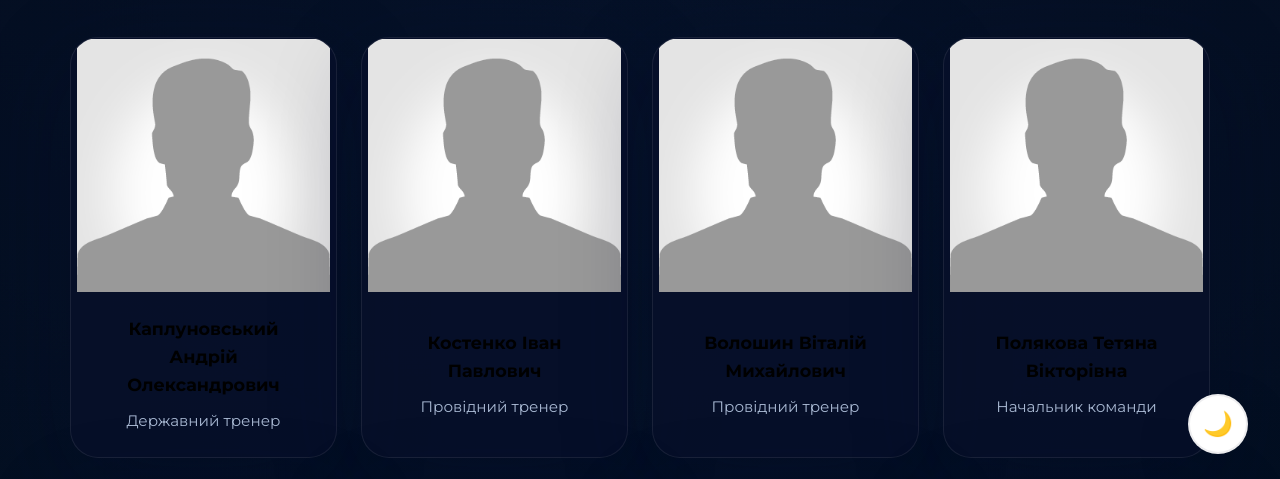
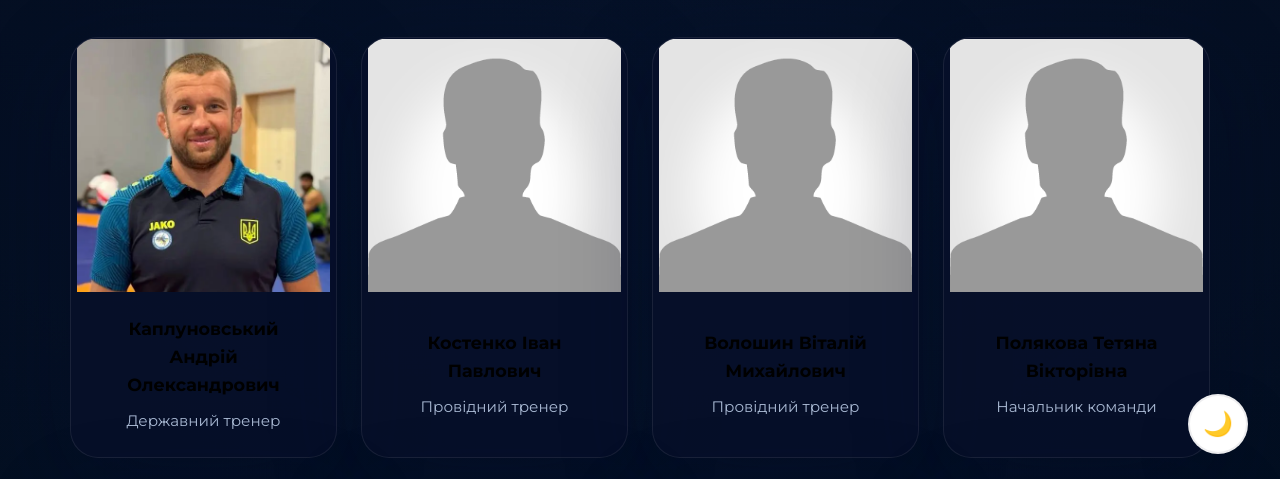
Before and after one commit to iegor4ik/fgrbusite, a website: page Frontend/nationalteam.html in a window 1280 px wide. Shown: the part 314-793 px from the top of the page. Drawn offline with Linux system fonts and the light colour scheme.

Commit message:
MiniChanges

```diff
--- a/Frontend/JS/nationalteam.js
+++ b/Frontend/JS/nationalteam.js
@@ -1,36 +1,4 @@
-// National Team page script: slider, cards, and modal interactions
-const leaders = [
-	{
-		id: 'leader-1',
-		role: 'Президент Асоціації спортивної боротьби ',
-		name: 'Сазонов Олег Юрійович',
-		image: "assets/images/oleg-sazonov.jpg",
-		dob: '1973-08-20',
-		appointed: '2018',
-		city: 'Кременчук',
-		description: 'Очолює федерацію та формує стратегію розвитку, підтримує молодіжні програми й підсилює міжнародні зв’язки.',
-	},
-	{
-		id: 'leader-2',
-		role: 'Перший віце-президент Федерації греко-римської боротьби',
-		name: 'Коваль Віталій Станіславович',
-		image: "assets/images/Vitaliy_Koval'.jpg",
-		dob: '1982-07-05',
-		appointed: '2018',
-		city: 'Рівне',
-		description: 'Керує напрямком спортивної підготовки та координує програму розвитку тренерського складу.',
-	},
-    {
-		id: 'leader-3',
-		role: 'Генеральний секретар Федерації греко-римської боротьби',
-		name: 'Каплуновський Андрій Олександрович',
-		image: "assets/images/photo_5206177327367263296_y.jpg",
-		dob: '',
-		appointed: '2018',
-		city: 'Харків',
-		description: 'Працює у координації підготовки національної збірної, взаємодії федерації з Міністерством молоді та спорту та організації міжнародних стартів.',
-	},
-];
+
 
 const coaches = [
 	{
@@ -189,7 +157,7 @@ const athletes = [
 ];
 
 const staffMembers = [
-	{ id: 'staff-1', role: 'Державний тренер', name: 'Каплуновський Андрій Олександрович', image: 'assets/images/No-photo-m.png', city: '', description: 'Державний тренер національної збірної.' },
+	{ id: 'staff-1', role: 'Державний тренер', name: 'Каплуновський Андрій Олександрович', image: 'assets/images/Kaplunovski.webp', city: '', description: 'Державний тренер національної збірної.' },
 	{ id: 'staff-2', role: 'Провідний тренер', name: 'Костенко Іван Павлович', image: 'assets/images/No-photo-m.png', city: '', description: 'Провідний тренер збірної.' },
 	{ id: 'staff-3', role: 'Провідний тренер', name: 'Волошин Віталій Михайлович', image: 'assets/images/No-photo-m.png', city: '', description: 'Провідний тренер збірної.' },
 	{ id: 'staff-4', role: 'Начальник команди', name: 'Полякова Тетяна Вікторівна', image: 'assets/images/No-photo-m.png', city: '', description: 'Начальник команди.' },
@@ -232,28 +200,28 @@ const teams = {
 	u23: {
 		coaches: [
 			{ id: 'coach-u23-1', role: 'Старший тренер', name: 'Армен Варданян', image: 'assets/images/vardanyan.jpg' },
-			{ id: 'coach-u23-2', role: 'Тренер', name: 'Тиміров', image: 'assets/images/No-photo-m.png' },
+			{ id: 'coach-u23-2', role: 'Старший тренер', name: 'Тиміров', image: 'assets/images/No-photo-m.png' },
 		],
 		athletes: buildDummyAthletes('u23')
 	},
 	u20: {
 		coaches: [
 			{ id: 'coach-u20-1', role: 'Старший тренер', name: 'Мягкий Євгеній', image: 'assets/images/No-photo-m.png' },
-			{ id: 'coach-u20-2', role: 'Тренер', name: 'Караєв Бутхус', image: 'assets/images/No-photo-m.png' },
+			{ id: 'coach-u20-2', role: 'Старший тренер', name: 'Караєв Бутхус', image: 'assets/images/No-photo-m.png' },
 		],
 		athletes: buildDummyAthletes('u20')
 	},
 	u17: {
 		coaches: [
 			{ id: 'coach-u17-1', role: 'Старший тренер', name: 'Сергій Рутенко', image: 'assets/images/No-photo-m.png' },
-			{ id: 'coach-u17-2', role: 'Тренер', name: 'Караєв Бутхус', image: 'assets/images/No-photo-m.png' },
+			{ id: 'coach-u17-2', role: 'Старший тренер', name: 'Караєв Бутхус', image: 'assets/images/No-photo-m.png' },
 		],
 		athletes: buildDummyAthletes('u17')
 	},
 	u15: {
 		coaches: [
 			{ id: 'coach-u15-1', role: 'Старший тренер', name: 'Молнар Сергій', image: 'assets/images/No-photo-m.png' },
-			{ id: 'coach-u15-2', role: 'Тренер', name: 'Гробован Олександр', image: 'assets/images/No-photo-m.png' },
+			{ id: 'coach-u15-2', role: 'Старший тренер', name: 'Гробован Олександр', image: 'assets/images/No-photo-m.png' },
 		],
 		athletes: [
 			{ id: 'u15-athlete-1', role: 'Спортсмен', name: 'Алессандро Бурич', image: 'assets/u15/V.Burych.JPG', dob: '', city: 'Київська обл.', title: '', weight: '85 кг', achievements: [] },
```
Also changed, not shown: Frontend/federation.html (+1 -1 lines).
